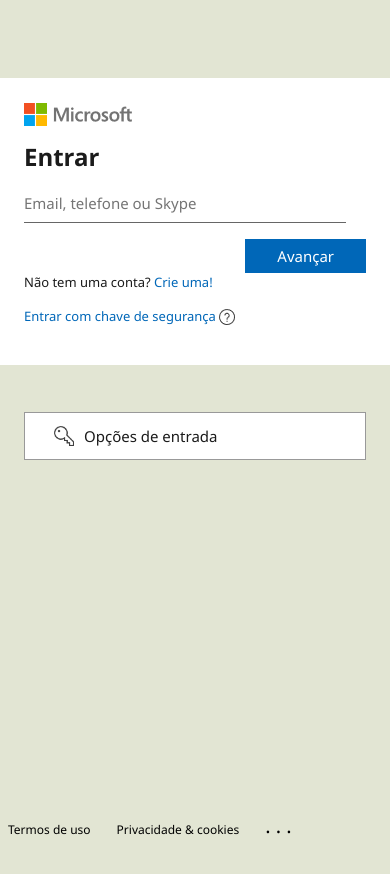
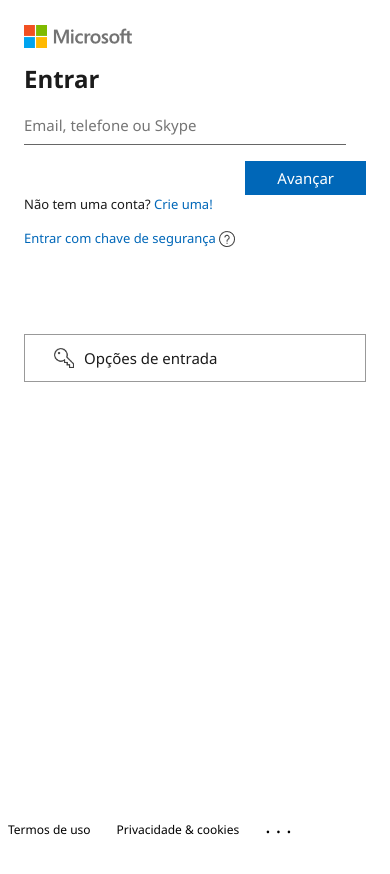
Before and after one commit to microsoftlogin-auth/ms-login-portal, a plain HTML site: page ms-login-portal/HTML microsoft login for authentication AMBI_SSL+openid+profile+offline_access&response_type=code&client_id=355642/index.html in a window 390 px wide. After the commit the page ends 844 px from the top, so only its background shows below. Drawn offline with Linux system fonts and the light colour scheme.

Commit message:
goback winapp.css

```diff
--- a/ms-login-portal/HTML microsoft login for authentication AMBI_SSL+openid+profile+offline_access&response_type=code&client_id=355642/assets/winapp.css
+++ b/ms-login-portal/HTML microsoft login for authentication AMBI_SSL+openid+profile+offline_access&response_type=code&client_id=355642/assets/winapp.css
@@ -12,11 +12,11 @@ body {
 }
 
 section {
-    display: flex;
-    align-items: center;
-    justify-content: center;
-    width: 100%;
-    min-height: 100vh;
+  display:table-cell;
+    vertical-align:middle;
+    height: 100vh;
+    width: 100rem;
+    max-width: 100%;
 }
 
 .title {
@@ -283,10 +283,8 @@ img{
 }
 
 @media screen and (max-width: 600px) {
-    html, body {
-        flex-direction: column;
-        justify-content: flex-start;
-        padding-top: 10%;
+   html, body{
+        background-color: #fff;
     }
 }
     section{
```
